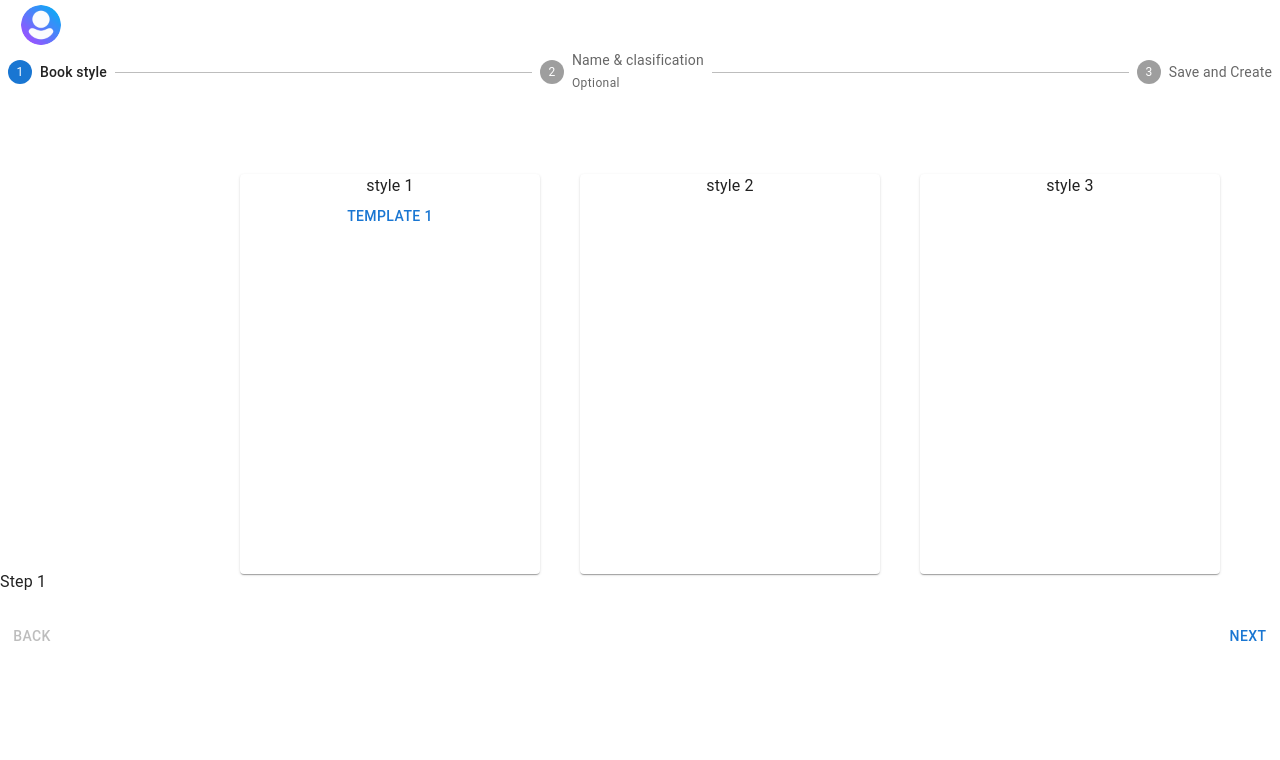
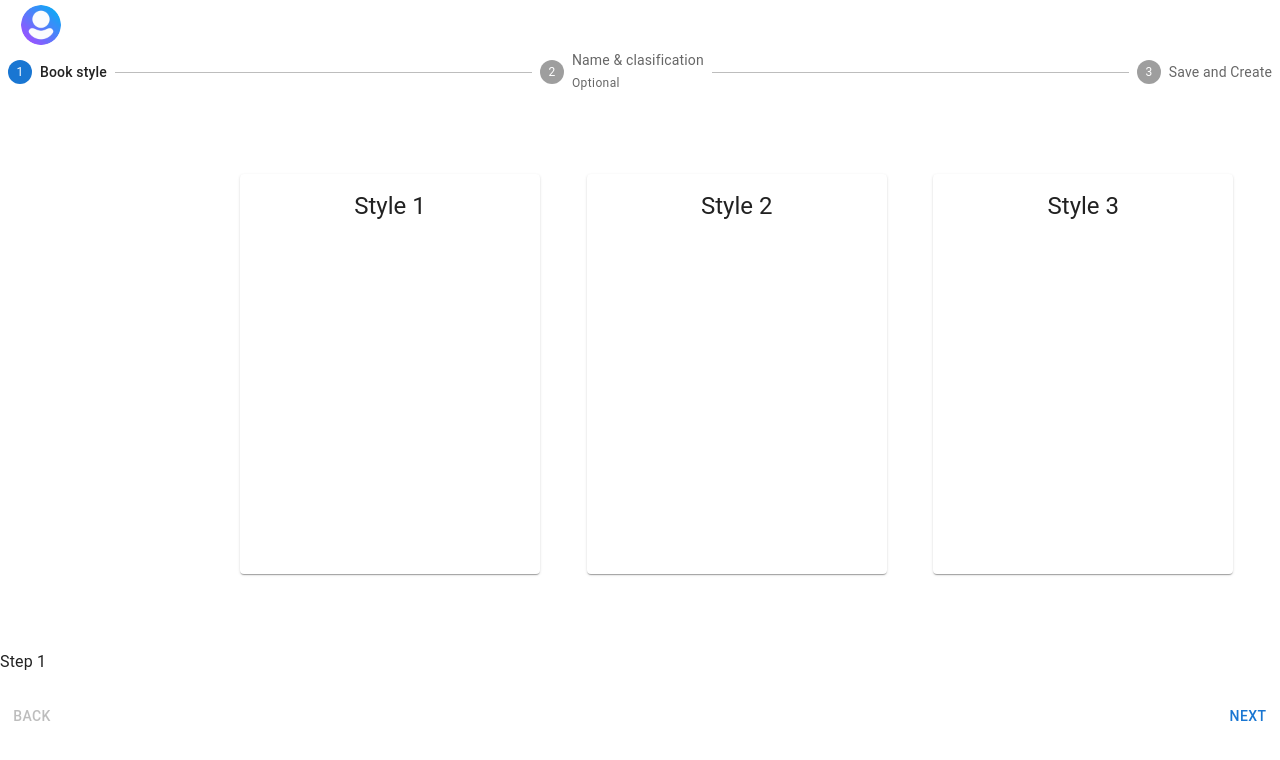
Before and after one commit to Funread/funread, a React (Create React App) app in the folder frontend/: page /createbook in a window 1280 px wide. Shown: the top 760 px of the page. Built offline with nearby package versions, Linux system fonts and the light colour scheme.

Commit message:
book creation wizard update: alert when style clicked

```diff
--- a/frontend/src/Components/Books/BookCreatorWizard.jsx
+++ b/frontend/src/Components/Books/BookCreatorWizard.jsx
@@ -7,6 +7,7 @@ import PageThreeBookCreator from './PageThreeBookCreator';
 class BookCreatorWizard extends React.Component {
     constructor(props) {
         super(props)
+        this.PageOneState = this.PageOneState.bind(this)
         this.state = {
             template: null,
             description: null,
@@ -27,7 +28,7 @@ class BookCreatorWizard extends React.Component {
         let TitleList = ['Book style', 'Name & clasification', 'Save and Create']
         let Fragment1 =
             <React.Fragment>
-                <PageOneBookCreator pageOneState={this.PageOneState} ></PageOneBookCreator>
+                <PageOneBookCreator></PageOneBookCreator>
             </React.Fragment>
         let Fragment2 =
             <React.Fragment>
--- a/frontend/src/Components/Books/PageOneBookCreator.jsx
+++ b/frontend/src/Components/Books/PageOneBookCreator.jsx
@@ -1,45 +1,79 @@
-import { Grid, Box, Card, Button} from '@mui/material'
+import { Grid, Box, Card, Button, CardActionArea, CardMedia, CardContent, Typography} from '@mui/material'
 import { height } from '@mui/system'
 import React from 'react'
 
 class PageOneBookCreator extends React.Component {
     constructor(props) {
         super(props)
-        this.clicked = this.clicked.bind(this)
+        this.clicked = this.PageOneState.bind(this)
         this.state = {
             //ListHere
             label: 'Hello World'
         }
     }
 
-    clicked() {
-        alert("clicked");
+    // clicked() {
+    //     alert("clicked");
+    // }
+    PageOneState(template) {
+        this.setState({
+            template: template
+        })
+
     }
-
 
     render() {
         //Pre
         return (
             <Box textAlign="center" marginLeft={30} marginTop={10} sx={{
-                width: 700,
+                width: 800,
                 height: 700,
                 }}>
-                <Grid container spacing={40} display='flex'>
+                <Grid container spacing={30}>
+                <Grid item xs={4}>
+                    <Card sx={{ width: 300, height:400 }}>
+                        <CardActionArea
+                            onClick={() => {
+                                alert("clicked")
+                            }}>
+                            <CardContent>
+                            <Typography gutterBottom variant="h5" component="div">
+                                Style 1
+                            </Typography>
+                            </CardContent>
+                        </CardActionArea>
+                    </Card>
+                </Grid>
                     <Grid item xs={4}>
-                        <Card sx={{ width: 300, height:400}}>
-                            <div>style 1</div>
-                            <Button onClick={this.clicked()}>template 1</Button>
-                        </Card>
+                        <Card sx={{ width: 300, height:400 }}>
+                        <CardActionArea
+                            onClick={() => {
+                                alert("clicked")
+                            }}>
+                            <CardContent>
+                            <Typography gutterBottom variant="h5" component="div">
+                                Style 2
+                            </Typography>
+                            </CardContent>
+                        </CardActionArea>
+                    </Card>
                     </Grid>
                     <Grid item xs={4}>
-                        <Card sx={{ width: 300, height:400}} >
-                            <div>style 2</div>
-                        </Card>
-                    </Grid>
-                    <Grid item xs={4}>
-                        <Card sx={{ width: 300, height:400}} >
+                        {/* <Card sx={{ width: 300, height:400}} >
                             <div>style 3</div>
-                        </Card>
+                        </Card> */}
+                        <Card sx={{ width: 300, height:400 }}>
+                        <CardActionArea
+                            onClick={() => {
+                                alert("clicked")
+                            }}>
+                            <CardContent>
+                            <Typography gutterBottom variant="h5" component="div">
+                                Style 3
+                            </Typography>
+                            </CardContent>
+                        </CardActionArea>
+                    </Card>
                     </Grid>
                 </Grid>
             </Box>
```
